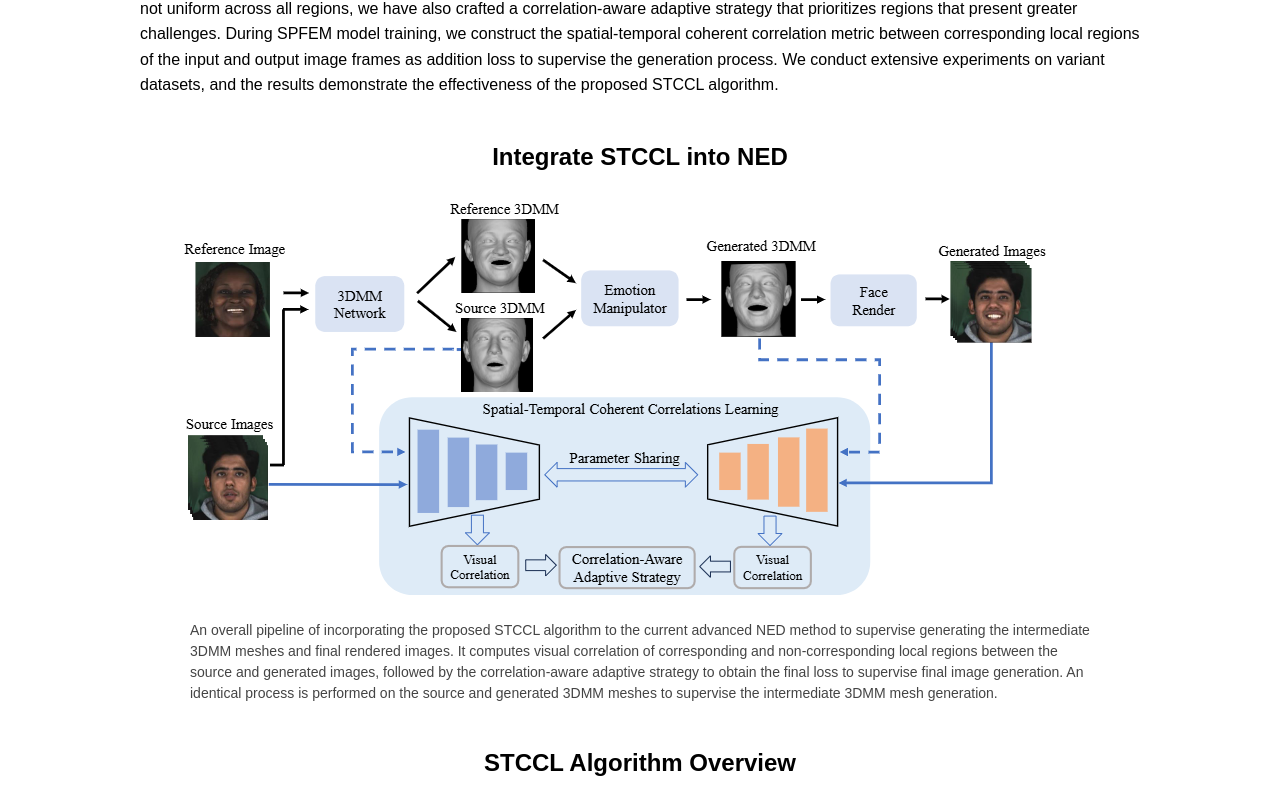
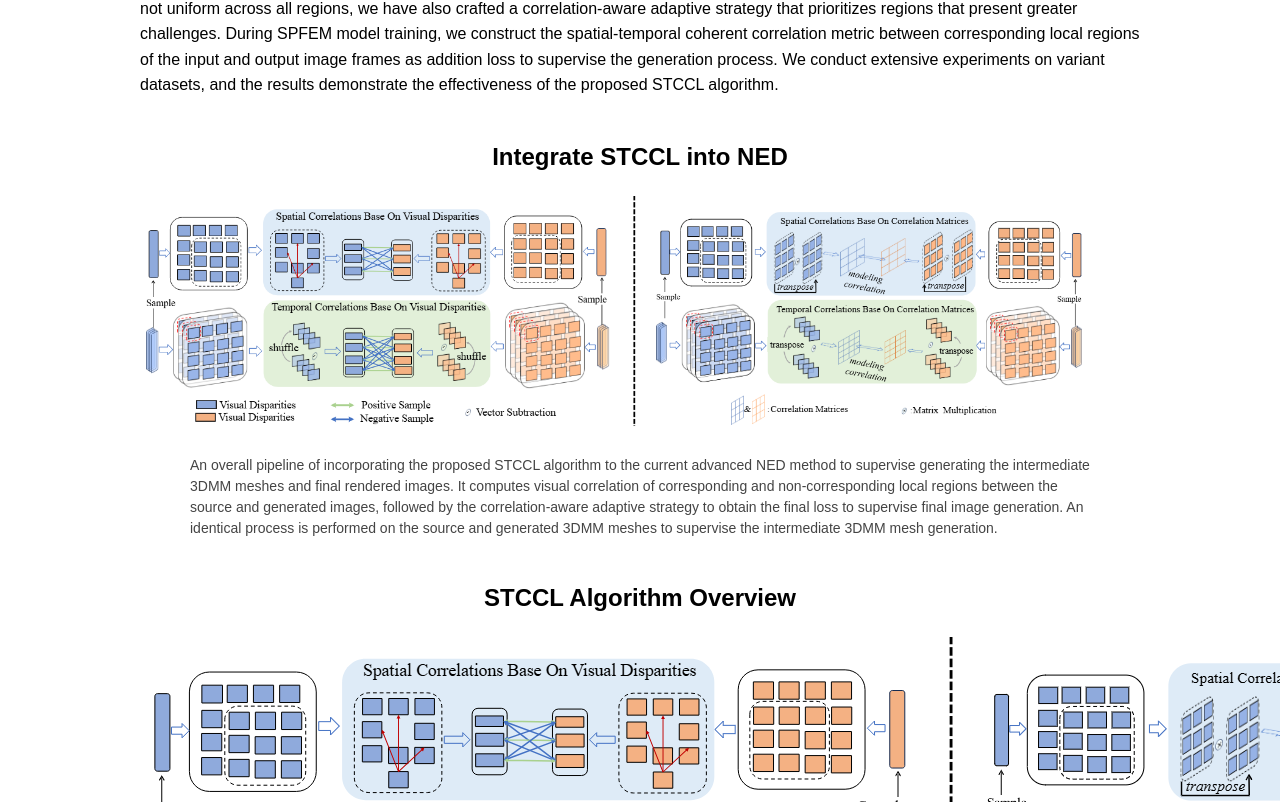
Before and after one commit to jianmanlincjx/STCCL, a plain HTML site: page index.html in a window 1280 px wide. Shown: the part 653-1455 px from the top of the page. Drawn offline with Linux system fonts and the light colour scheme.

Commit message:
Update index.html

```diff
--- a/index.html
+++ b/index.html
@@ -82,7 +82,7 @@
 
   <div class="section">
     <h2>Integrate STCCL into NED</h2>
-    <img src="STCCL_NED.png" alt="STCCL Framework">
+    <img src="STCCL.png" alt="STCCL Algorithm" style="max-width: 95%; height: auto;">
     <div class="caption">
       An overall pipeline of incorporating the proposed STCCL algorithm to the current advanced NED method to supervise generating the intermediate 3DMM meshes and final rendered images. It computes visual correlation of corresponding and non-corresponding local regions between the source and generated images, followed by the correlation-aware adaptive strategy to obtain the final loss to supervise final image generation. An identical process is performed on the source and generated 3DMM meshes to supervise the intermediate 3DMM mesh generation.
     </div>
```
